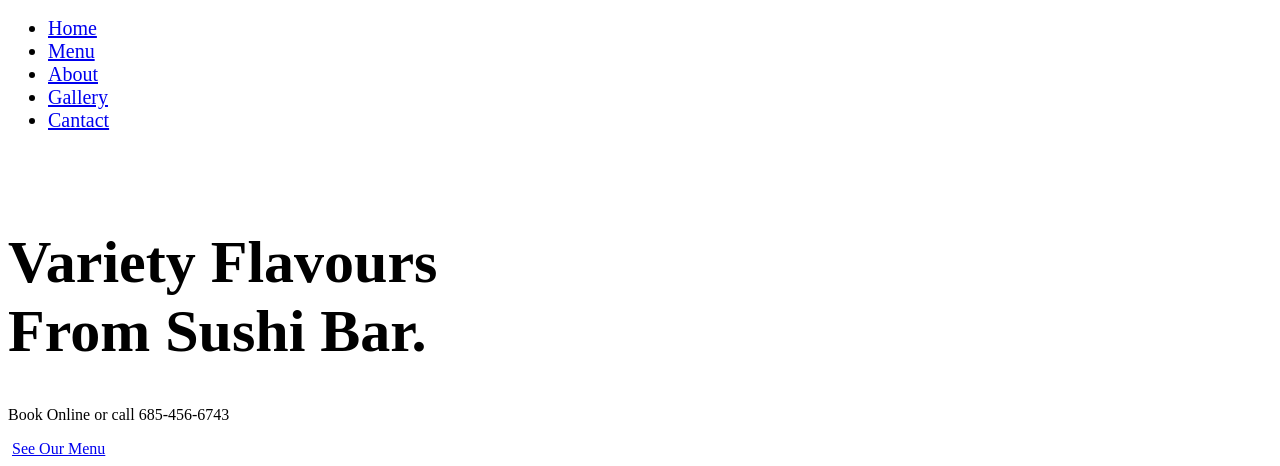
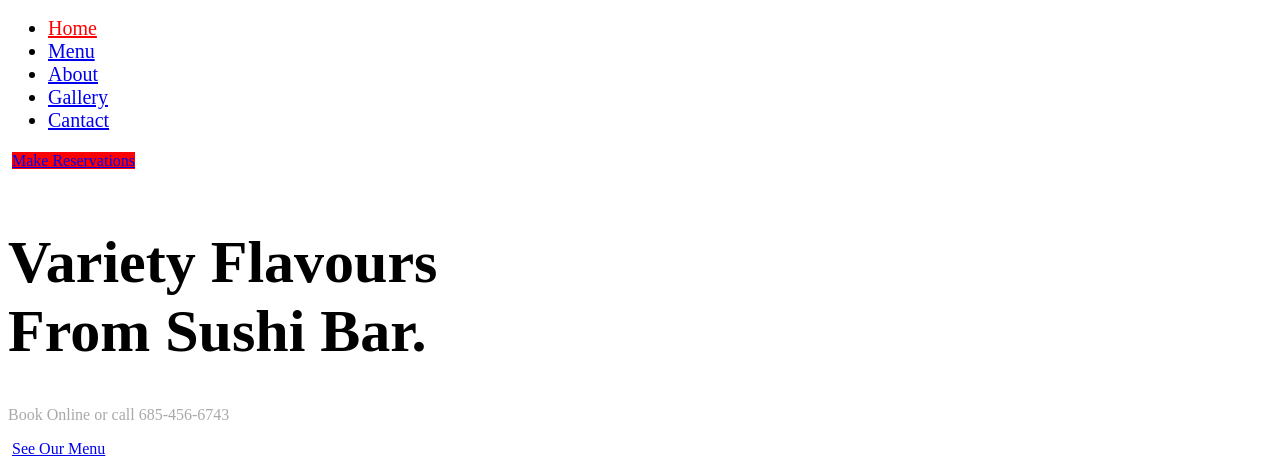
Before and after one commit to erfan-mozafari/Sushi-Bar, a plain HTML site: page index.html in a window 1280 px wide. Shown: the part 1113-1579 px from the top of the page. Drawn offline with Linux system fonts and the light colour scheme; files whose address does not match are found by name.

```diff
--- a/index.html
+++ b/index.html
@@ -17,7 +17,7 @@
             <div>
                 <ul class="" style="font-size: 20px;">
                     <li class="">
-                        <a href="#">Home</a>
+                        <a href="#" style="color: rgb(255, 0, 0);">Home</a>
                     </li>
                     <li class="">
                         <a href="#">Menu</a>
@@ -36,7 +36,7 @@
             <!--Make Reservation-->
             <div class="">
                 <img class="" src="" alt="">
-                <a href="#"></a>
+                <a href="#" style="background-color:red">Make Reservations</a>
             </div>
             <!--Logo of head-->
             <div class="">
@@ -46,7 +46,7 @@
             <div>
                 <h1 class="" style="font-size: 60px;">Variety Flavours <br> From Sushi Bar.
                 </h1>
-                <p class="" style="color: darkgray and font size:30px;">Book Online or call 685-456-6743</p>
+                <p class="" style="color: darkgray;">Book Online or call 685-456-6743</p>
             </div>
             <!--Button See Our Meneu-->
             <div>
```
